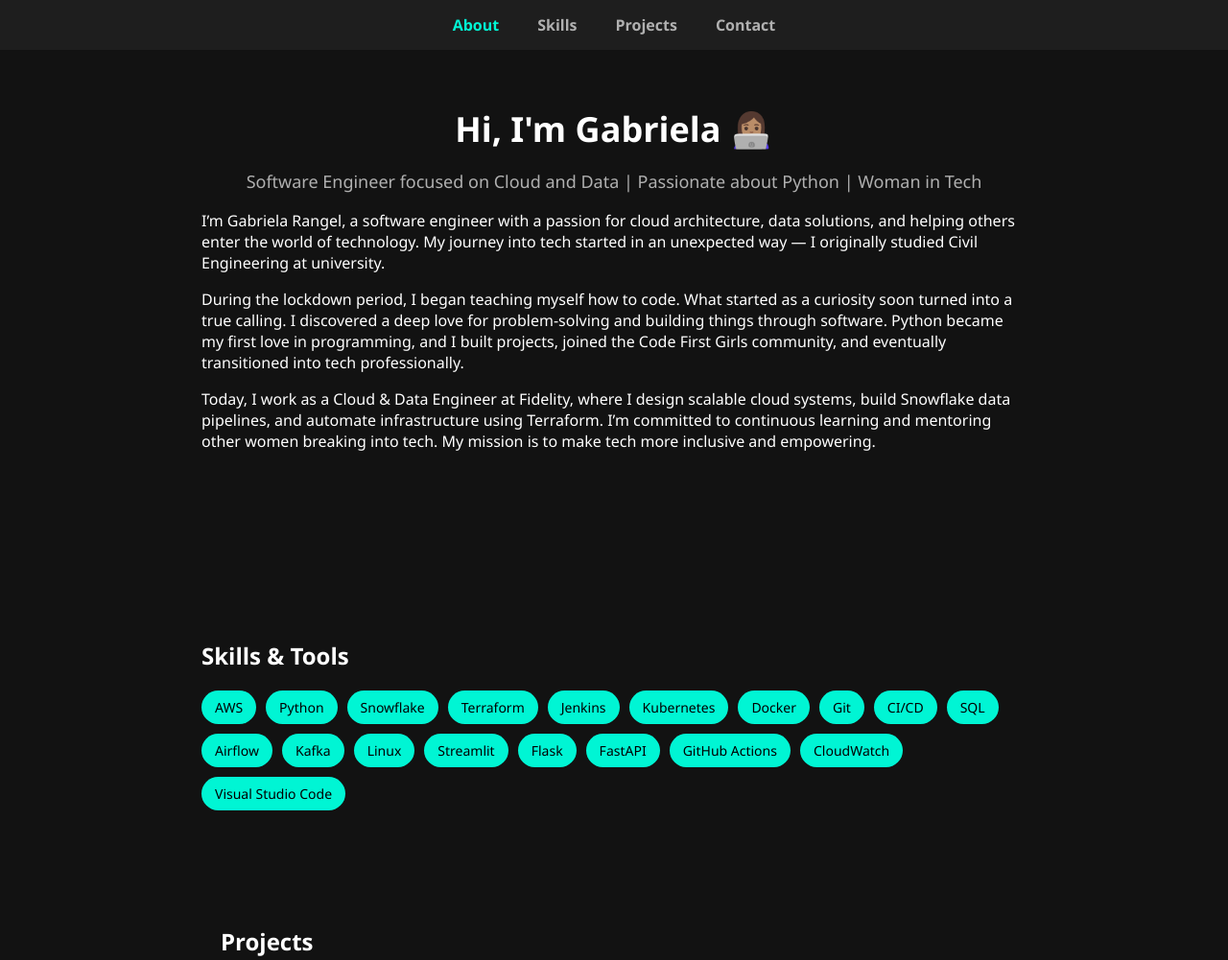
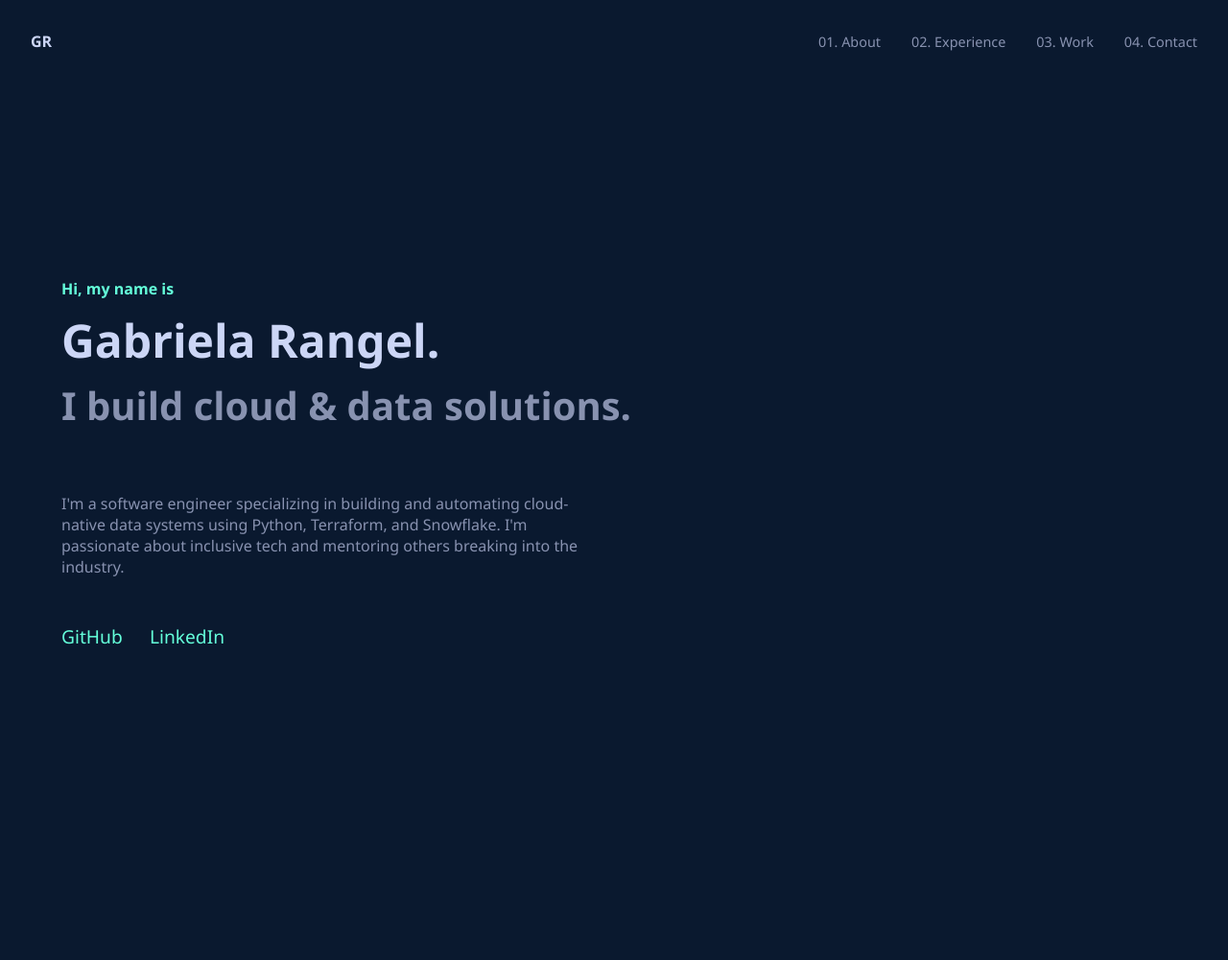
Before and after one commit to gabbrangell/Gabriela-Portfolio, a plain HTML site: page index.html in a window 1280 px wide. Shown: the top 1001 px of the page at 96% size. After the commit the page ends 870 px from the top, so only its background shows below. Drawn offline with Linux system fonts and the light colour scheme.

Commit message:
Update index.html
Signed-off-by: gabbrangell <113133852+gabbrangell@users.noreply.github.com>

```diff
--- a/index.html
+++ b/index.html
@@ -1,221 +1,92 @@
-
 <!DOCTYPE html>
 <html lang="en">
   <head>
     <meta charset="UTF-8" />
     <meta name="viewport" content="width=device-width, initial-scale=1.0" />
-  <title>Gabriela Rangel | Portfolio</title>
+    <title>Gabriela Rangel</title>
     <style>
-    :root {
-      --bg-dark: #121212;
-      --bg-card: #1e1e1e;
-      --accent: #00f5d4;
-      --text-main: #ffffff;
-      --text-secondary: #b0b0b0;
-    }
-
-    * {
-      box-sizing: border-box;
-      scroll-behavior: smooth;
-    }
-
       body {
         margin: 0;
-      font-family: 'Segoe UI', sans-serif;
-      background-color: var(--bg-dark);
-      color: var(--text-main);
+        background-color: #0a192f;
+        color: #ccd6f6;
+        font-family: 'Segoe UI', Tahoma, Geneva, Verdana, sans-serif;
       }
-
       nav {
-      position: fixed;
-      top: 0;
-      width: 100%;
-      background: var(--bg-card);
         display: flex;
-      justify-content: center;
-      gap: 40px;
-      padding: 15px 0;
-      z-index: 999;
+        justify-content: space-between;
+        align-items: center;
+        padding: 1rem 2rem;
+        background-color: #0a192f;
       }
-
+      nav ul {
+        list-style: none;
+        display: flex;
+        gap: 2rem;
+      }
       nav a {
         text-decoration: none;
-      color: var(--text-secondary);
-      font-weight: bold;
-      transition: 0.3s;
+        color: #8892b0;
+        font-size: 0.9rem;
       }
-
-    nav a:hover, nav a.active {
-      color: var(--accent);
-    }
-
-    section {
-      padding: 100px 20px 60px;
-      max-width: 900px;
-      margin: auto;
-    }
-
-    header {
-      text-align: center;
-    }
-
-    header h1 {
-      font-size: 36px;
-      margin: 10px 0;
-    }
-
-    header p {
-      font-size: 18px;
-      color: var(--text-secondary);
-    }
-
-    .skills-list {
-      display: flex;
-      flex-wrap: wrap;
-      gap: 10px;
-      margin-top: 20px;
-    }
-
-    .skills-list span {
-      background: var(--accent);
-      color: #000;
-      padding: 8px 14px;
-      border-radius: 20px;
-      font-size: 14px;
-    }
-
-    .project-grid {
+      .hero {
+        height: 90vh;
         display: flex;
         flex-direction: column;
-      gap: 20px;
+        justify-content: center;
+        align-items: flex-start;
+        padding: 2rem 4rem;
       }
-
-    .project-card {
-      background: var(--bg-card);
-      padding: 20px;
-      border-radius: 12px;
+      .hero h1 {
+        color: #64ffda;
+        font-size: 1rem;
       }
-
-    .project-card h3 {
-      color: var(--accent);
+      .hero h2 {
+        font-size: 3rem;
+        margin: 0;
+        color: #ccd6f6;
       }
-
-    .project-card p {
-      font-size: 16px;
-      color: var(--text-secondary);
+      .hero h3 {
+        font-size: 2.5rem;
+        margin-top: 0.5rem;
+        color: #8892b0;
       }
-
-    footer {
-      text-align: center;
-      font-size: 14px;
-      color: var(--text-secondary);
-      padding: 40px 10px 20px;
+      .hero p {
+        margin-top: 1.5rem;
+        max-width: 540px;
+        color: #8892b0;
       }
-
-    .email-button {
-      display: inline-block;
-      margin-top: 20px;
-      background: var(--accent);
-      color: #000;
-      font-weight: bold;
-      padding: 12px 24px;
-      border-radius: 8px;
+      .hero .social {
+        margin-top: 2rem;
+      }
+      .social a {
+        margin-right: 1.5rem;
+        color: #64ffda;
+        font-size: 1.2rem;
         text-decoration: none;
       }
     </style>
-  <script>
-    window.addEventListener('scroll', () => {
-      const sections = document.querySelectorAll('section');
-      const links = document.querySelectorAll('nav a');
-      let scrollPos = window.scrollY + 100;
-      sections.forEach(section => {
-        if (scrollPos >= section.offsetTop && scrollPos < section.offsetTop + section.offsetHeight) {
-          links.forEach(link => link.classList.remove('active'));
-          const activeLink = document.querySelector('nav a[href="#' + section.id + '"]');
-          if (activeLink) activeLink.classList.add('active');
-        }
-      });
-    });
-  </script>
   </head>
   <body>
     <nav>
-    <a href="#about">About</a>
-    <a href="#skills">Skills</a>
-    <a href="#projects">Projects</a>
-    <a href="#contact">Contact</a>
+      <div><strong>GR</strong></div>
+      <ul>
+        <li><a href="#about">01. About</a></li>
+        <li><a href="#experience">02. Experience</a></li>
+        <li><a href="#work">03. Work</a></li>
+        <li><a href="#contact">04. Contact</a></li>
+      </ul>
     </nav>
-
-
-  <section id="about">
-    <header>
-      <h1>Hi, I'm Gabriela 👩🏽‍💻</h1>
-      <p>Software Engineer focused on Cloud and Data | Passionate about Python | Woman in Tech</p>
-    </header>
+    <main class="hero">
+      <h1>Hi, my name is</h1>
+      <h2>Gabriela Rangel.</h2>
+      <h3>I build cloud & data solutions.</h3>
       <p>
-      I’m Gabriela Rangel, a software engineer with a passion for cloud architecture, data solutions, and helping others enter the world of technology. My journey into tech started in an unexpected way — I originally studied Civil Engineering at university.
+        I'm a software engineer specializing in building and automating cloud-native data systems using Python, Terraform, and Snowflake. I'm passionate about inclusive tech and mentoring others breaking into the industry.
       </p>
-    <p>
-      During the lockdown period, I began teaching myself how to code. What started as a curiosity soon turned into a true calling. I discovered a deep love for problem-solving and building things through software. Python became my first love in programming, and I built projects, joined the Code First Girls community, and eventually transitioned into tech professionally.
-    </p>
-    <p>
-      Today, I work as a Cloud & Data Engineer at Fidelity, where I design scalable cloud systems, build Snowflake data pipelines, and automate infrastructure using Terraform. I’m committed to continuous learning and mentoring other women breaking into tech. My mission is to make tech more inclusive and empowering.
-    </p>
-  </section>
-
-
-
-
-  <section id="skills">
-    <h2>Skills & Tools</h2>
-
-<div class="skills-list">
-  <span>AWS</span><span>Python</span><span>Snowflake</span><span>Terraform</span>
-  <span>Jenkins</span><span>Kubernetes</span><span>Docker</span><span>Git</span>
-  <span>CI/CD</span><span>SQL</span><span>Airflow</span><span>Kafka</span>
-  <span>Linux</span><span>Streamlit</span><span>Flask</span><span>FastAPI</span>
-  <span>GitHub Actions</span><span>CloudWatch</span><span>Visual Studio Code</span>
+      <div class="social">
+        <a href="https://github.com/gabbrangell" target="_blank">GitHub</a>
+        <a href="https://linkedin.com/in/gabriela-rangel-b2444220a" target="_blank">LinkedIn</a>
       </div>
-
-
-
-  <section id="projects">
-    <h2>Projects</h2>
-    <div class="project-grid">
-      <div class="project-card">
-        <h3>Snowflake Data Pipelines</h3><p>Designed end-to-end CDC pipelines using Snowflake Streams, Tasks, and dbt to enable real-time data replication and transformation. Ensured performance and reliability for large-scale data operations at Fidelity.</p>
-        <p>Built CDC pipelines with Snowflake Streams & Tasks and dbt for real-time ingestion and transformation.</p>
-      </div>
-      <div class="project-card">
-        <h3>AWS Infrastructure Automation</h3>
-        <p>Provisioned full-stack infrastructure using Terraform and AWS CodePipeline for CI/CD workflows.</p>
-      </div>
-      <div class="project-card">
-        <h3>Job Tracker App</h3><p>Built a full-stack Python/Flask application to help job seekers manage and monitor job applications. Features include tracking stages, interview notes, and reminders via email.</p>
-        <p>Python Flask application to manage and monitor job applications, built with SQLite and email alerts.</p>
-      </div>
-      <div class="project-card">
-        <h3>Data Quality Monitor</h3>
-        <p>Wrote custom Python scripts to detect anomalies in Snowflake pipelines using scheduled checks.</p>
-      </div>
-      <div class="project-card">
-        <h3>Slack Bot Assistant</h3>
-        <p>Created a Python Slack bot to automate check-ins and reminders for distributed engineering teams.</p>
-      </div>
-      <div class="project-card">
-        <h3>Finance Dashboard</h3>
-        <p>Built a Streamlit dashboard using Pandas and Plotly to track and visualize monthly expenses and savings.</p>
-      </div>
-    </div>
-  </section>
-
-  <section id="contact">
-    <h2>Contact Me</h2>
-    <a href="mailto:gabriela-sr@outlook.com" class="email-button">📧 Email Me</a>
-  </section>
-
-  <footer>
-    Made with 💻 by Gabriela Rangel — <a href="https://www.linkedin.com/in/gabriela-rangel-b2444220a/" style="color: var(--accent); text-decoration: none;" target="_blank">LinkedIn</a>
-  </footer>
+    </main>
   </body>
 </html>
```
Lines whose indentation alone changed are shown as unchanged.
